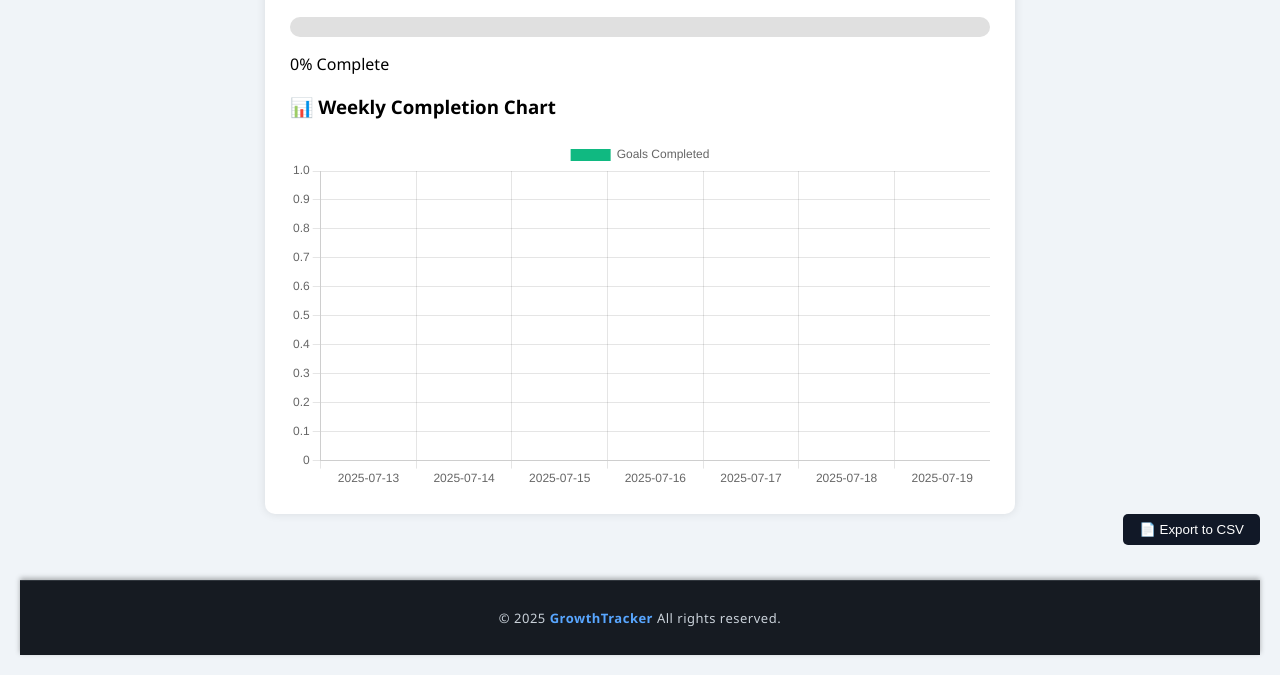
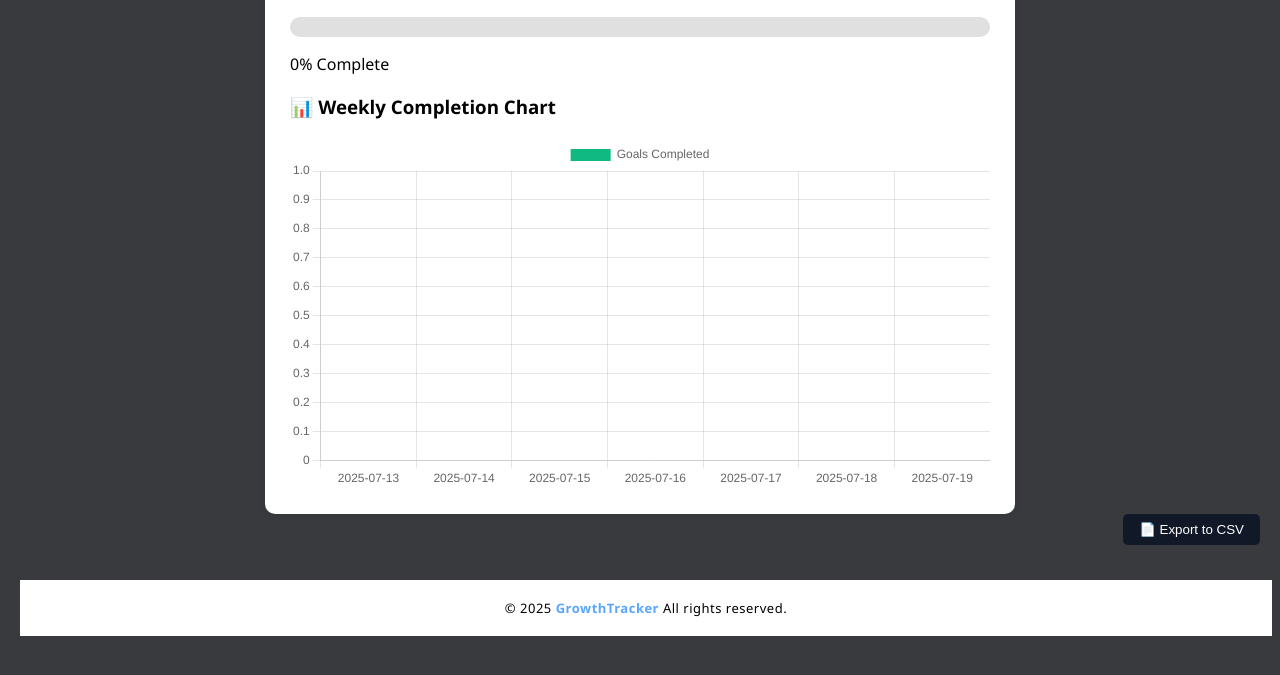
Before and after one commit to ShaikhSahaab/growth-tracker, a plain HTML site: page index.html in a window 1280 px wide. Shown: the part 173-848 px from the top of the page. Drawn offline with nearby package versions, Linux system fonts and the light colour scheme.

Commit message:
style.css

```diff
--- a/style.css
+++ b/style.css
@@ -1,6 +1,6 @@
 body {
   font-family: 'Segoe UI', sans-serif;
-  background-color: #f0f4f8;
+  background-color: #383a3d;
   margin: 0;
   padding: 20px;
 }
@@ -129,13 +129,13 @@ canvas {
 /* Footer Styling */
 footer {
   text-align: center;
-  padding: 15px;
-  background-color: #161b22;
+  padding: 6px;
+  background-color: #ffffff;
   font-size: 13px;
-  color: #c9d1d9; /* made brighter than #8b949e */
+  color: #000000; /* made brighter than #8b949e */
   letter-spacing: 0.5px;
-  border-top: 1px solid #30363d;
-  box-shadow: 0 -2px 5px rgba(0, 0, 0, 0.3);
+  width: 100%;
+
 }
 
 footer strong {
```
